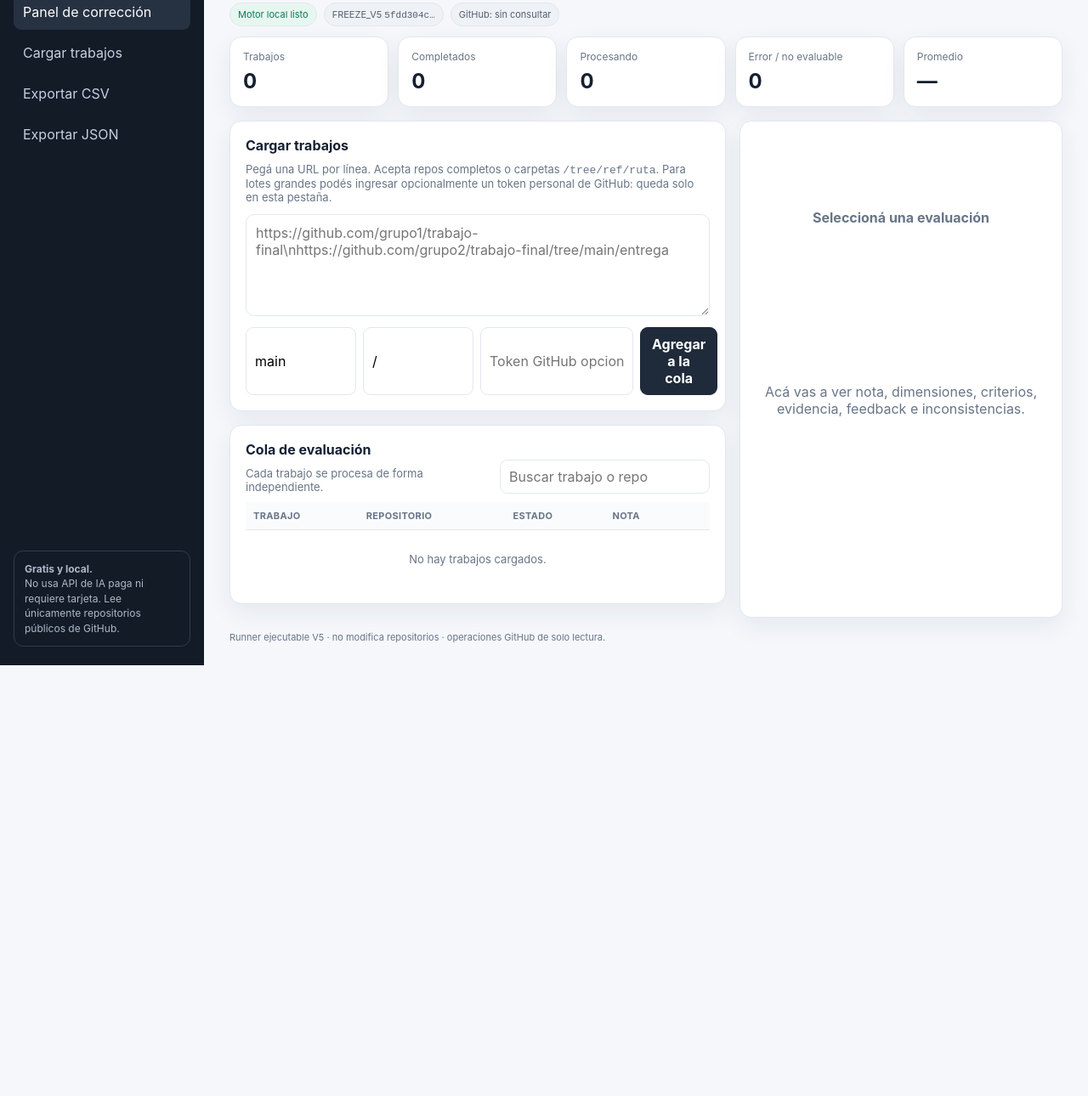
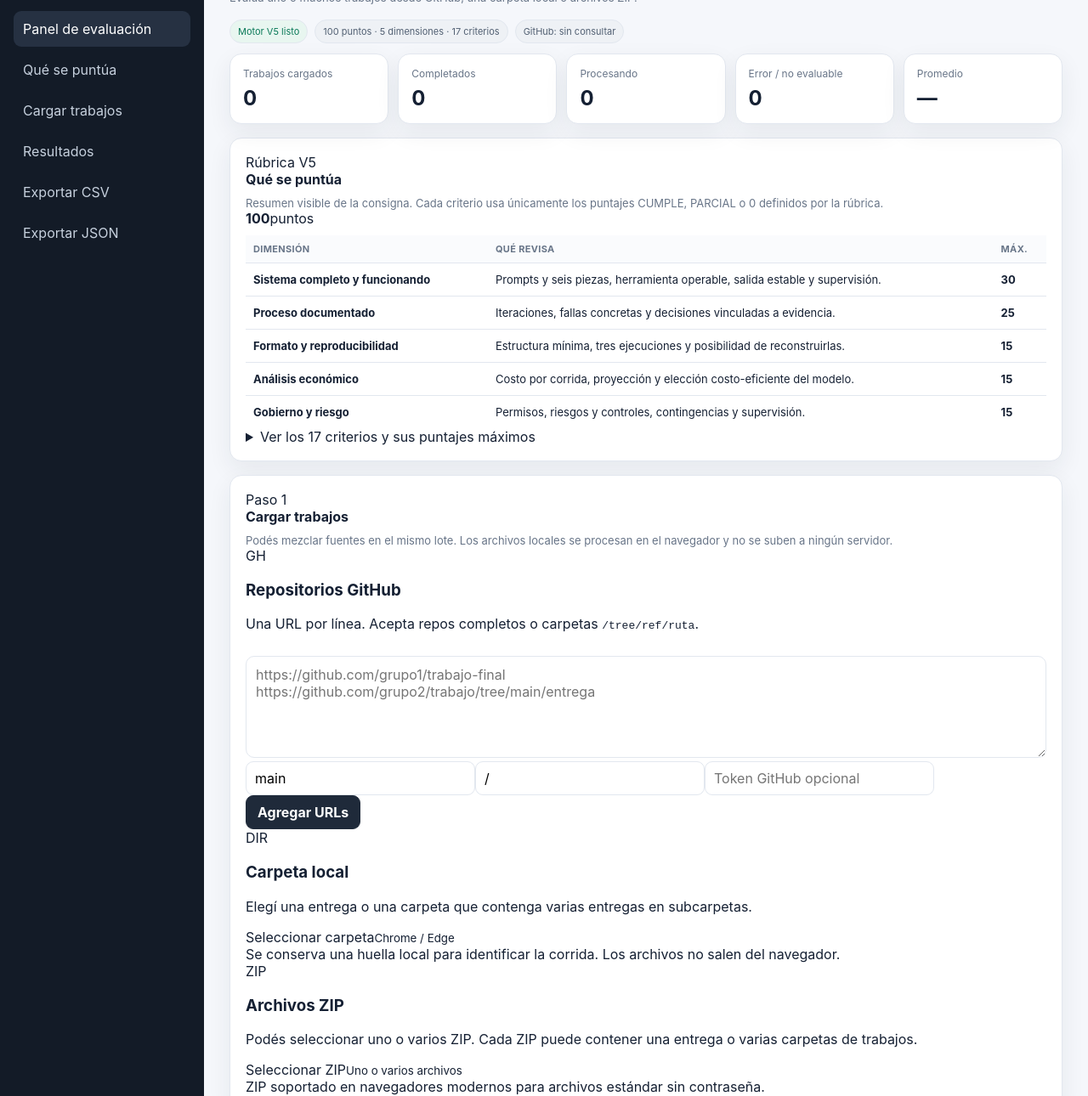
Before and after one commit to TomyVrs/evaluador-grupo-N, a website with bundled scripts: page evaluador-web/public/index.html in a window 1280 px wide. Shown: the part 96-1386 px from the top of the page at 85% size. Before the commit the page ends 879 px from the top, so only its background shows below. Built offline with nearby package versions, Linux system fonts and the light colour scheme.

Commit message:
feat: reorganizar interfaz y mostrar resumen de rubrica

```diff
--- a/evaluador-web/public/index.html
+++ b/evaluador-web/public/index.html
@@ -1,10 +1,124 @@
-<!doctype html><html lang="es"><head><meta charset="utf-8"><meta name="viewport" content="width=device-width,initial-scale=1"><title>Agente Evaluador V5 · Runner local</title><link rel="stylesheet" href="/styles.css"></head><body>
-<div class="shell"><aside><h2>Agente Evaluador</h2><p>Creación de Agentes con IA · V5</p><nav><button class="active">Panel de corrección</button><button id="focus-load">Cargar trabajos</button><button id="export-csv">Exportar CSV</button><button id="export-json">Exportar JSON</button></nav><div class="side-note"><b>Gratis y local.</b><br>No usa API de IA paga ni requiere tarjeta. Lee únicamente repositorios públicos de GitHub.</div></aside>
-<main><header><div><h1>Panel de corrección</h1><p>Procesamiento por lote · motor local ejecutable · V5</p></div><div class="actions"><button id="clear" class="light danger">Limpiar</button><button id="run" class="primary">Ejecutar lote</button></div></header>
-<section class="statusbar"><span id="engine-status" class="pill ok">Motor local listo</span><span class="pill">FREEZE_V5 <code>5fdd304c…</code></span><span id="rate" class="pill">GitHub: sin consultar</span></section>
-<section class="kpis"><article><label>Trabajos</label><strong id="k-total">0</strong></article><article><label>Completados</label><strong id="k-done">0</strong></article><article><label>Procesando</label><strong id="k-running">0</strong></article><article><label>Error / no evaluable</label><strong id="k-error">0</strong></article><article><label>Promedio</label><strong id="k-avg">—</strong></article></section>
-<div class="layout"><div><section class="card" id="loader"><h2>Cargar trabajos</h2><p class="hint">Pegá una URL por línea. Acepta repos completos o carpetas <code>/tree/ref/ruta</code>. Para lotes grandes podés ingresar opcionalmente un token personal de GitHub: queda solo en esta pestaña.</p><textarea id="urls" placeholder="https://github.com/grupo1/trabajo-final\nhttps://github.com/grupo2/trabajo-final/tree/main/entrega"></textarea><div class="formrow"><input id="default-ref" value="main" placeholder="Ref"><input id="default-root" value="/" placeholder="Ruta raíz"><input id="gh-token" type="password" placeholder="Token GitHub opcional"><button id="add" class="primary">Agregar a la cola</button></div></section>
-<section class="card queue"><div class="queue-head"><div><h2>Cola de evaluación</h2><p class="hint">Cada trabajo se procesa de forma independiente.</p></div><input id="search" placeholder="Buscar trabajo o repo"></div><div class="tablewrap"><table><thead><tr><th>Trabajo</th><th>Repositorio</th><th>Estado</th><th>Nota</th><th></th></tr></thead><tbody id="tbody"></tbody></table></div></section></div>
-<aside class="card detail" id="detail"><div class="empty"><b>Seleccioná una evaluación</b><p>Acá vas a ver nota, dimensiones, criterios, evidencia, feedback e inconsistencias.</p></div></aside></div>
-<footer>Runner ejecutable V5 · no modifica repositorios · operaciones GitHub de solo lectura.</footer></main></div>
-<script type="module" src="/app.js"></script></body></html>
+<!doctype html>
+<html lang="es">
+<head>
+  <meta charset="utf-8">
+  <meta name="viewport" content="width=device-width,initial-scale=1">
+  <title>Agente Evaluador V5</title>
+  <link rel="stylesheet" href="/styles.css">
+</head>
+<body>
+<div class="shell">
+  <aside class="sidebar">
+    <div class="brand">
+      <div class="brand-mark">V5</div>
+      <div><h2>Agente Evaluador</h2><p>Creación de Agentes con IA</p></div>
+    </div>
+    <nav>
+      <button class="active" data-scroll="top">Panel de evaluación</button>
+      <button data-scroll="rubric">Qué se puntúa</button>
+      <button data-scroll="loader">Cargar trabajos</button>
+      <button data-scroll="queue">Resultados</button>
+      <button id="export-csv">Exportar CSV</button>
+      <button id="export-json">Exportar JSON</button>
+    </nav>
+    <div class="side-note"><b>Evaluación reproducible.</b><br>La misma rúbrica V5 se aplica a todos los trabajos. El motor no modifica repositorios ni archivos locales.</div>
+  </aside>
+
+  <main id="top">
+    <header class="page-header">
+      <div>
+        <div class="eyebrow">MBA UCEMA · Programación de y con Agentes de IA</div>
+        <h1>Panel de evaluación</h1>
+        <p>Evaluá uno o muchos trabajos desde GitHub, una carpeta local o archivos ZIP.</p>
+      </div>
+      <div class="actions"><button id="clear" class="light danger">Limpiar</button><button id="run" class="primary">Ejecutar evaluaciones</button></div>
+    </header>
+
+    <section class="statusbar">
+      <span id="engine-status" class="pill ok">Motor V5 listo</span>
+      <span class="pill">100 puntos · 5 dimensiones · 17 criterios</span>
+      <span id="rate" class="pill">GitHub: sin consultar</span>
+    </section>
+
+    <section class="kpis">
+      <article><label>Trabajos cargados</label><strong id="k-total">0</strong></article>
+      <article><label>Completados</label><strong id="k-done">0</strong></article>
+      <article><label>Procesando</label><strong id="k-running">0</strong></article>
+      <article><label>Error / no evaluable</label><strong id="k-error">0</strong></article>
+      <article><label>Promedio</label><strong id="k-avg">—</strong></article>
+    </section>
+
+    <section class="card rubric-card" id="rubric">
+      <div class="section-head">
+        <div><span class="section-kicker">Rúbrica V5</span><h2>Qué se puntúa</h2><p class="hint">Resumen visible de la consigna. Cada criterio usa únicamente los puntajes CUMPLE, PARCIAL o 0 definidos por la rúbrica.</p></div>
+        <div class="total-badge"><strong>100</strong><span>puntos</span></div>
+      </div>
+      <div class="rubric-summary tablewrap">
+        <table>
+          <thead><tr><th>Dimensión</th><th>Qué revisa</th><th class="num">Máx.</th></tr></thead>
+          <tbody>
+            <tr><td><b>Sistema completo y funcionando</b></td><td>Prompts y seis piezas, herramienta operable, salida estable y supervisión.</td><td class="num"><b>30</b></td></tr>
+            <tr><td><b>Proceso documentado</b></td><td>Iteraciones, fallas concretas y decisiones vinculadas a evidencia.</td><td class="num"><b>25</b></td></tr>
+            <tr><td><b>Formato y reproducibilidad</b></td><td>Estructura mínima, tres ejecuciones y posibilidad de reconstruirlas.</td><td class="num"><b>15</b></td></tr>
+            <tr><td><b>Análisis económico</b></td><td>Costo por corrida, proyección y elección costo-eficiente del modelo.</td><td class="num"><b>15</b></td></tr>
+            <tr><td><b>Gobierno y riesgo</b></td><td>Permisos, riesgos y controles, contingencias y supervisión.</td><td class="num"><b>15</b></td></tr>
+          </tbody>
+        </table>
+      </div>
+      <details class="criteria-details">
+        <summary>Ver los 17 criterios y sus puntajes máximos</summary>
+        <div class="criteria-grid">
+          <div><h3>Sistema · 30</h3><p><b>SC-01 · 8</b> System + user prompt con seis piezas</p><p><b>SC-02 · 8</b> Herramienta/conector real y operable</p><p><b>SC-03 · 7</b> Salida estructurada, estable y definida</p><p><b>SC-04 · 7</b> Supervisión L0–L4, revisión, responsable y aprobación</p></div>
+          <div><h3>Proceso · 25</h3><p><b>PD-01 · 9</b> Iteraciones cronológicas y trazables</p><p><b>PD-02 · 8</b> Fallas/resultados fallidos concretos</p><p><b>PD-03 · 8</b> Decisiones vinculadas con fallas/evidencia</p></div>
+          <div><h3>Formato · 15</h3><p><b>FR-01 · 5</b> Estructura mínima de entrega</p><p><b>FR-02 · 5</b> Tres ejecuciones con entrada, salida y fecha</p><p><b>FR-03 · 5</b> Reconstrucción de versión/ref, ruta, configuración y salida</p></div>
+          <div><h3>Economía · 15</h3><p><b>AE-01 · 5</b> Costo por corrida con unidad, supuestos y fuente</p><p><b>AE-02 · 5</b> Proyección con frecuencia, horizonte y cálculo reproducible</p><p><b>AE-03 · 5</b> Elección justificada del modelo costo-eficiente</p></div>
+          <div><h3>Gobierno · 15</h3><p><b>GR-01 · 4</b> Sistemas y permisos con mínimo privilegio</p><p><b>GR-02 · 4</b> Riesgos específicos y controles</p><p><b>GR-03 · 3</b> Contingencias operables</p><p><b>GR-04 · 4</b> Supervisión, responsable y aprobación</p></div>
+        </div>
+      </details>
+    </section>
+
+    <section class="card" id="loader">
+      <div class="section-head compact"><div><span class="section-kicker">Paso 1</span><h2>Cargar trabajos</h2><p class="hint">Podés mezclar fuentes en el mismo lote. Los archivos locales se procesan en el navegador y no se suben a ningún servidor.</p></div></div>
+      <div class="source-grid">
+        <article class="source-card github-source">
+          <div class="source-icon">GH</div>
+          <h3>Repositorios GitHub</h3>
+          <p>Una URL por línea. Acepta repos completos o carpetas <code>/tree/ref/ruta</code>.</p>
+          <textarea id="urls" placeholder="https://github.com/grupo1/trabajo-final&#10;https://github.com/grupo2/trabajo/tree/main/entrega"></textarea>
+          <div class="github-options"><input id="default-ref" value="main" placeholder="Ref"><input id="default-root" value="/" placeholder="Ruta raíz"><input id="gh-token" type="password" placeholder="Token GitHub opcional"></div>
+          <button id="add" class="primary wide">Agregar URLs</button>
+        </article>
+        <article class="source-card local-source">
+          <div class="source-icon">DIR</div>
+          <h3>Carpeta local</h3>
+          <p>Elegí una entrega o una carpeta que contenga varias entregas en subcarpetas.</p>
+          <label class="upload-button" for="folder-input"><span>Seleccionar carpeta</span><small>Chrome / Edge</small></label>
+          <input id="folder-input" type="file" webkitdirectory directory multiple hidden>
+          <div class="privacy-note">Se conserva una huella local para identificar la corrida. Los archivos no salen del navegador.</div>
+        </article>
+        <article class="source-card local-source">
+          <div class="source-icon">ZIP</div>
+          <h3>Archivos ZIP</h3>
+          <p>Podés seleccionar uno o varios ZIP. Cada ZIP puede contener una entrega o varias carpetas de trabajos.</p>
+          <label class="upload-button" for="zip-input"><span>Seleccionar ZIP</span><small>Uno o varios archivos</small></label>
+          <input id="zip-input" type="file" accept=".zip,application/zip" multiple hidden>
+          <div class="privacy-note">ZIP soportado en navegadores modernos para archivos estándar sin contraseña.</div>
+        </article>
+      </div>
+      <div id="load-message" class="load-message" aria-live="polite"></div>
+    </section>
+
+    <section class="workspace" id="queue">
+      <section class="card queue-card">
+        <div class="queue-head"><div><span class="section-kicker">Paso 2</span><h2>Cola y resultados</h2><p class="hint">Cada trabajo se evalúa de forma independiente con la misma rúbrica.</p></div><input id="search" placeholder="Buscar trabajo"></div>
+        <div class="tablewrap"><table><thead><tr><th>Trabajo</th><th>Fuente</th><th>Estado</th><th class="num">Nota</th><th></th></tr></thead><tbody id="tbody"></tbody></table></div>
+      </section>
+      <aside class="card detail" id="detail"><div class="empty"><div><b>Seleccioná una evaluación</b><p>Acá vas a ver la nota, el desglose por dimensión, cada criterio, evidencia, feedback e inconsistencias.</p></div></div></aside>
+    </section>
+
+    <footer>Runner ejecutable V5 · misma rúbrica para todas las fuentes · GitHub solo lectura · archivos locales procesados en el navegador.</footer>
+  </main>
+</div>
+<script type="module" src="/app.js"></script>
+</body>
+</html>
```
